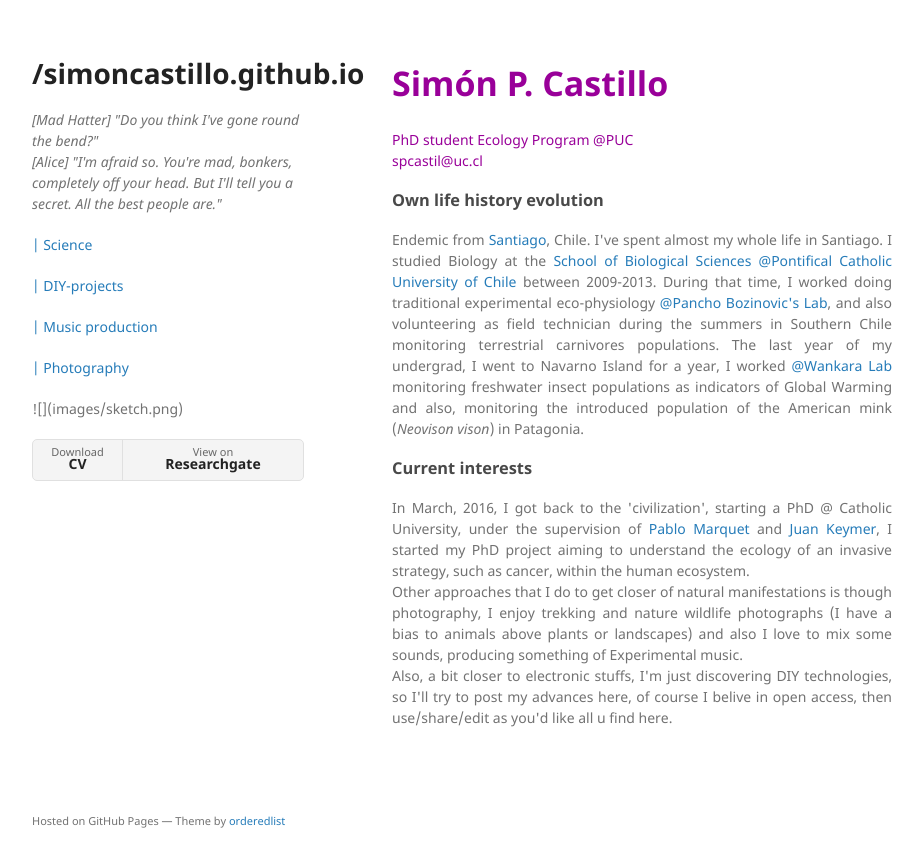
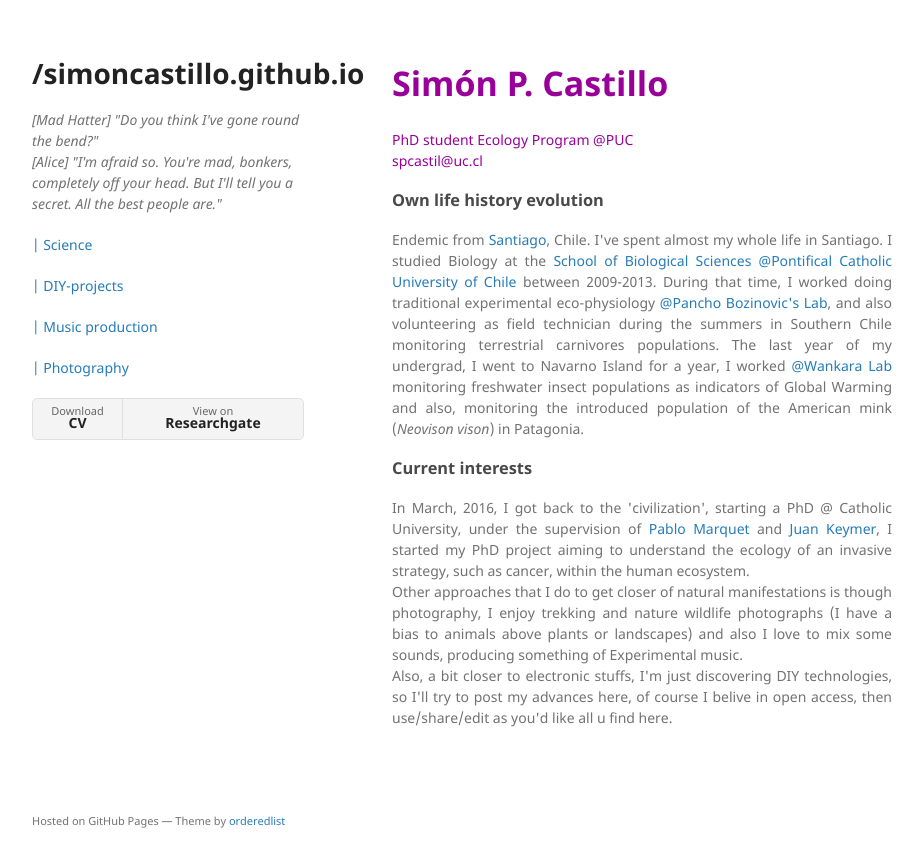
Before and after one commit to SimonCastillo/simoncastillo.github.io, a Jekyll site: the page built from index.md, in a window 1280 px wide. Shown: the top 867 px of the page, without its empty margins (178-1101 px from the left). Built offline with Jekyll 4.4.1, drawn with Linux system fonts in a browser that asks for light colours; our own code applies the rules of GitHub Pages for plain Markdown files.

Commit message:
Update default.html

```diff
--- a/_layouts/default.html
+++ b/_layouts/default.html
@@ -37,7 +37,6 @@
           <p class="view"><a href="/music">| Music production</a></p>
           <p class="view"><a href="/photos">| Photography</a></p>
         {% endif %}
-            <p> ![](images/sketch.png)</p>
         {% if site.show_downloads %}
 
             <ul>
```
